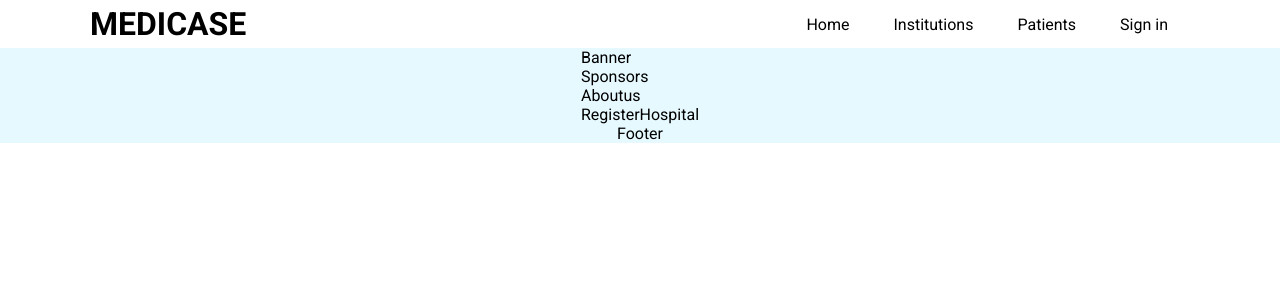
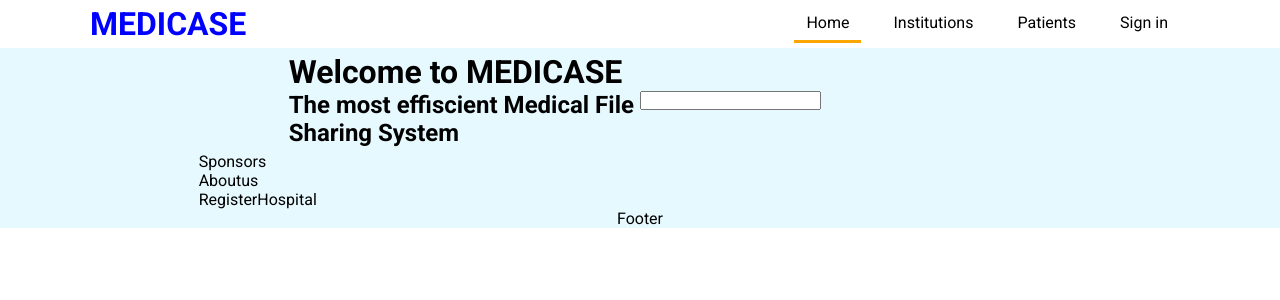
Before and after one commit to hirwajeaneric/medical-file-sharing-system-font-end, a React (Create React App) app: page / in a window 1280 px wide. Shown: the top 300 px of the page. Built offline with nearby package versions, Linux system fonts and the light colour scheme.

Commit message:
Work on Banner

```diff
--- a/src/components/HomePage/Banner.jsx
+++ b/src/components/HomePage/Banner.jsx
@@ -1,9 +1,65 @@
-import React from 'react'
+import React from 'react';
+import styled from 'styled-components';
+import { MainContainer, SectionContainer } from './Navigation';
 
 const Banner = () => {
   return (
-    <div>Banner</div>
+    <MainContainer>
+      <SectionContainer style={{backgroundColor: '#e6f9ff' }}>
+        <LeftSide>
+          <h1>Welcome to MEDICASE</h1>
+          <h2>The most effiscient Medical File Sharing System</h2>
+        </LeftSide>
+        <RightSide>
+          <form>
+            <input type="text" name="" id="" />
+          </form>
+        </RightSide>
+      </SectionContainer>
+    </MainContainer>
   )
 }
 
+export const RightSide = styled.div`
+  width: 50%;
+
+  @media (max-width: 1920px) {
+
+  }
+
+  @media (max-width: 1080px) {
+
+  }
+
+  @media (max-width: 768px) {
+    width: 100%;
+  }
+
+  @media (max-width: 480px) {
+
+  }
+`;
+
+export const LeftSide = styled.div`
+  width: 50%;
+  display: flex;
+  flex-direction: column;
+  justify-content: center;
+
+  @media (max-width: 1920px) {
+
+  }
+
+  @media (max-width: 1080px) {
+
+  }
+
+  @media (max-width: 768px) {
+    width: 100%;
+  }
+
+  @media (max-width: 480px) {
+
+  }
+`;
 export default Banner
--- a/src/components/HomePage/Navigation.jsx
+++ b/src/components/HomePage/Navigation.jsx
@@ -1,13 +1,22 @@
-import React from 'react';
+import React, { useState } from 'react';
 import styled from 'styled-components';
-import {NavLink} from 'react-router-dom';
+import {Link, NavLink} from 'react-router-dom';
+import MenuIcon from '@mui/icons-material/Menu';
 
 const Navigation = () => {
+
+    const [menuOpen, setMenuOpen] = useState(false);
+
+    const handleClick = () => {
+      setMenuOpen(current => !current);
+    }
+
+
     return (
         <MainContainer>
-        <NavigationContainer>
+            <SectionContainer style={{backgroundColor: 'white'}}>
                 <LeftSide>
-                <Logo>MEDICASE</Logo>
+                    <Logo to={'/'}>MEDICASE</Logo>
                 </LeftSide>
                 <RightSide>
                     <Links>
@@ -16,19 +25,23 @@ const Navigation = () => {
                         <ALink to={'/user/signup'}>Patients</ALink>
                         <ALink to={'/user/signin'}>Sign in</ALink>
                     </Links>
+                    <MobileMenuButton onClick={handleClick}>
+                        <MenuIcon/>
+                    </MobileMenuButton>
                 </RightSide>
+            </SectionContainer>
+            {menuOpen &&
             <ExtendedLinks>
                 <ALinkExtended to={'/'}>Home</ALinkExtended>
                 <ALinkExtended to={'/institutions'}>Institutions</ALinkExtended>
                 <ALinkExtended to={'/user/signup'}>Patients</ALinkExtended>
                 <ALinkExtended to={'/user/signin'}>Sign in</ALinkExtended>
-            </ExtendedLinks>
-        </NavigationContainer>
+            </ExtendedLinks>}
         </MainContainer>
     )
 }
 
-const MainContainer = styled.div`
+export const MainContainer = styled.div`
     background: white;
     width: 100%;
     flex-direction: row;
@@ -52,16 +65,43 @@ const MainContainer = styled.div`
     }
 `;
 
-const NavigationContainer = styled.div`
+export const SectionContainer = styled.div`
     max-width: 1360px;
     width: 100%;
     display: flex;
     flex-direction: row;
+    flex-wrap: wrap;
     justify-content: space-between;
     align-items: center;
     padding: 5px 90px;
-    background: white;
     margin: 0 auto;
+    position: relative;
+
+    @media (max-width: 1920px) {
+
+    }
+
+    @media (max-width: 1080px) {
+        padding: 5px 90px;
+    }
+
+    @media (max-width: 768px) {
+        padding: 5px 60px;
+    }
+
+    @media (max-width: 480px) {
+        padding: 5px 20px;
+    }
+`;
+
+const MobileMenuButton = styled.button`
+    display: none;
+    background: none;
+    border: none;
+
+    svg {
+        font-size: 2.5rem;
+    }
 
     @media (max-width: 1920px) {
 
@@ -72,7 +112,7 @@ const NavigationContainer = styled.div`
     }
 
     @media (max-width: 768px) {
-
+        display: block;
     }
 
     @media (max-width: 480px) {
@@ -102,6 +142,14 @@ const Links = styled.div`
 
 const ExtendedLinks = styled.div`
     display: none;
+    z-index: 10;
+    postion: fixed;
+    background: orange;
+    width: 100%;
+    height: 50vh;
+    flex-direction: column;
+    align-items: center;
+    justify-content: center;
 
     @media (max-width: 1920px) {
 
@@ -113,6 +161,56 @@ const ExtendedLinks = styled.div`
 
     @media (max-width: 768px) {
         display: flex;
+    }
+
+    @media (max-width: 480px) {
+
+    }
+`;
+
+const ALinkExtended = styled(NavLink)`
+    text-decoration: none;
+    color: black;
+    padding: 8px 12px;
+    margin: 10px 0;
+
+    &:hover {
+        color: white;
+    }
+`;
+
+const ALink = styled(NavLink)`
+    text-decoration: none;
+    color: black;
+    padding: 8px 12px;
+    margin: 0 10px;
+
+    &:hover {
+
+    }
+
+    &.active {
+        padding-bottom: -0.2rem;
+        border-bottom: 0.2rem solid orange;
+    }
+`;
+
+
+const Logo = styled(Link)`
+    text-decoration: none;
+    color: blue;
+    font-size: 2rem;
+    font-weight: 700;
+    @media (max-width: 1920px) {
+
+    }
+
+    @media (max-width: 1080px) {
+
+    }
+
+    @media (max-width: 768px) {
+
     }
 
     @media (max-width: 480px) {
@@ -156,34 +254,4 @@ const LeftSide = styled.div`
     }
 `;
 
-const ALink = styled(NavLink)`
-    text-decoration: none;
-    color: black;
-    padding: 8px 12px;
-    margin: 0 10px;
-`;
-
-const ALinkExtended = styled(NavLink)`
-
-`;
-
-const Logo = styled.h1`
-    @media (max-width: 1920px) {
-
-    }
-
-    @media (max-width: 1080px) {
-
-    }
-
-    @media (max-width: 768px) {
-
-    }
-
-    @media (max-width: 480px) {
-
-    }
-`;
-
-
 export default Navigation
```
Lines whose indentation alone changed are shown as unchanged.
